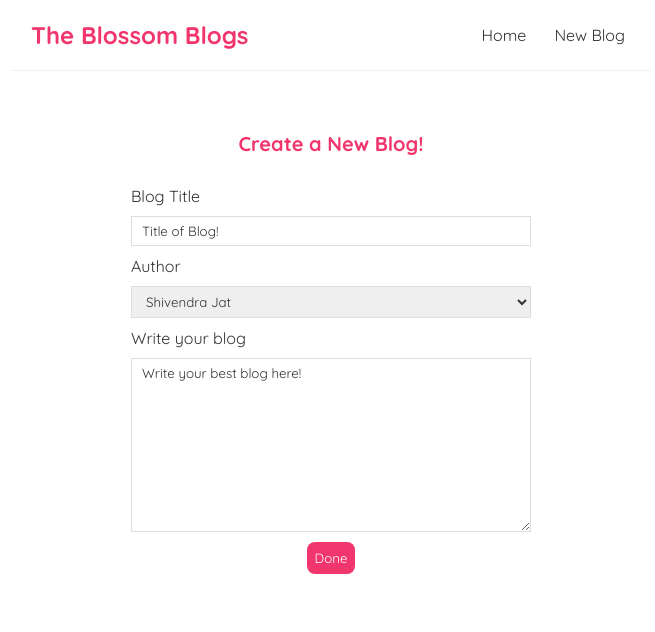
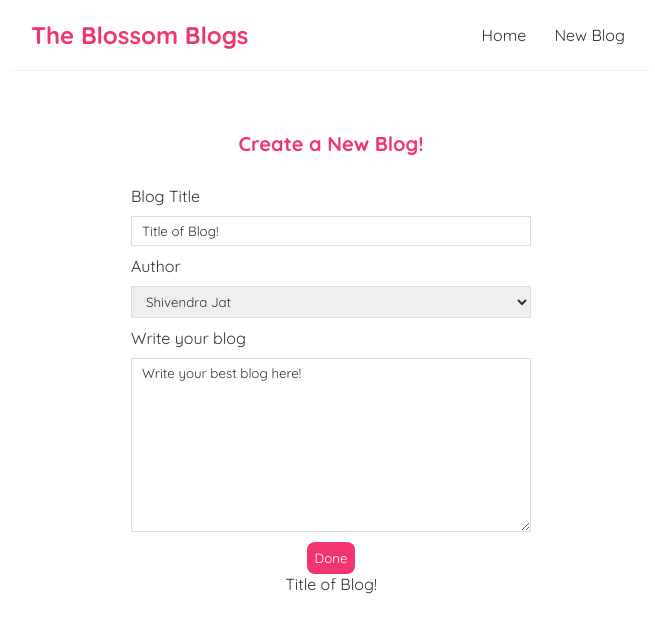
Before and after one commit to shivendra8004/HelloReact, a React (Create React App) app: page /create in a window 1280 px wide. Shown: the top 632 px of the page, without its empty margins (309-964 px from the left). Built offline with nearby package versions, Linux system fonts and the light colour scheme.

Commit message:
Outputing title for testing

```diff
--- a/src/components/Create.js
+++ b/src/components/Create.js
@@ -34,6 +34,7 @@ const Create = () => {
           }}
         ></textarea>
         <button type="submit"> Done</button>
+        <p>{title}</p>
       </form>
     </div>
   );
```
